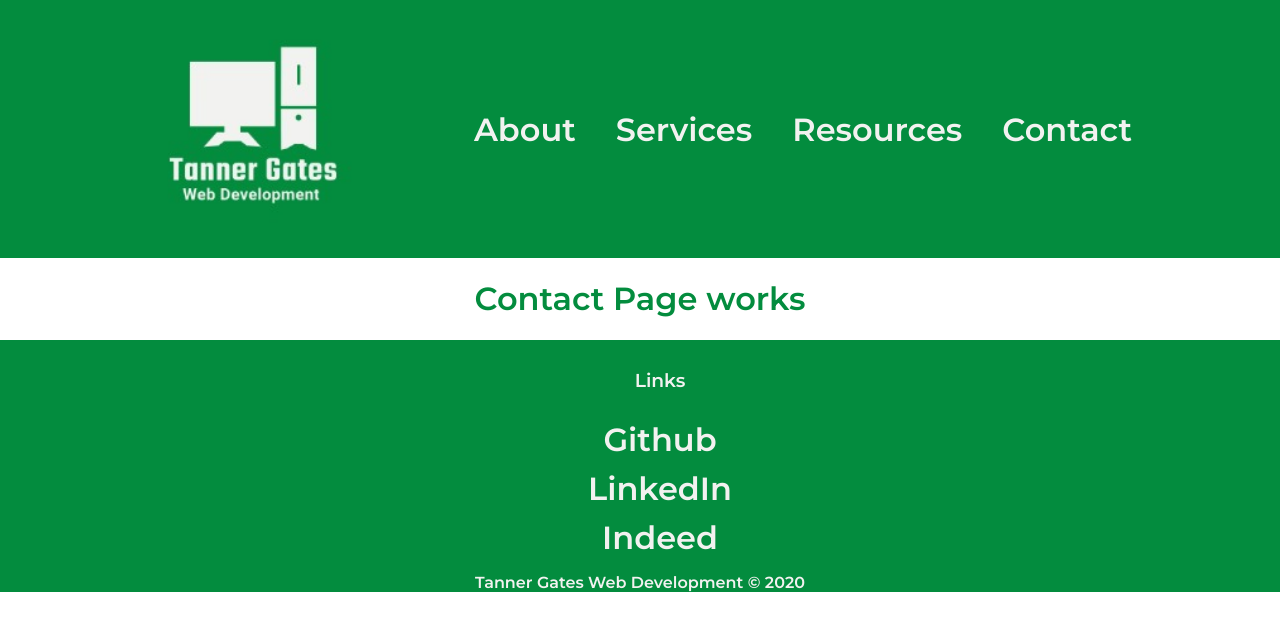
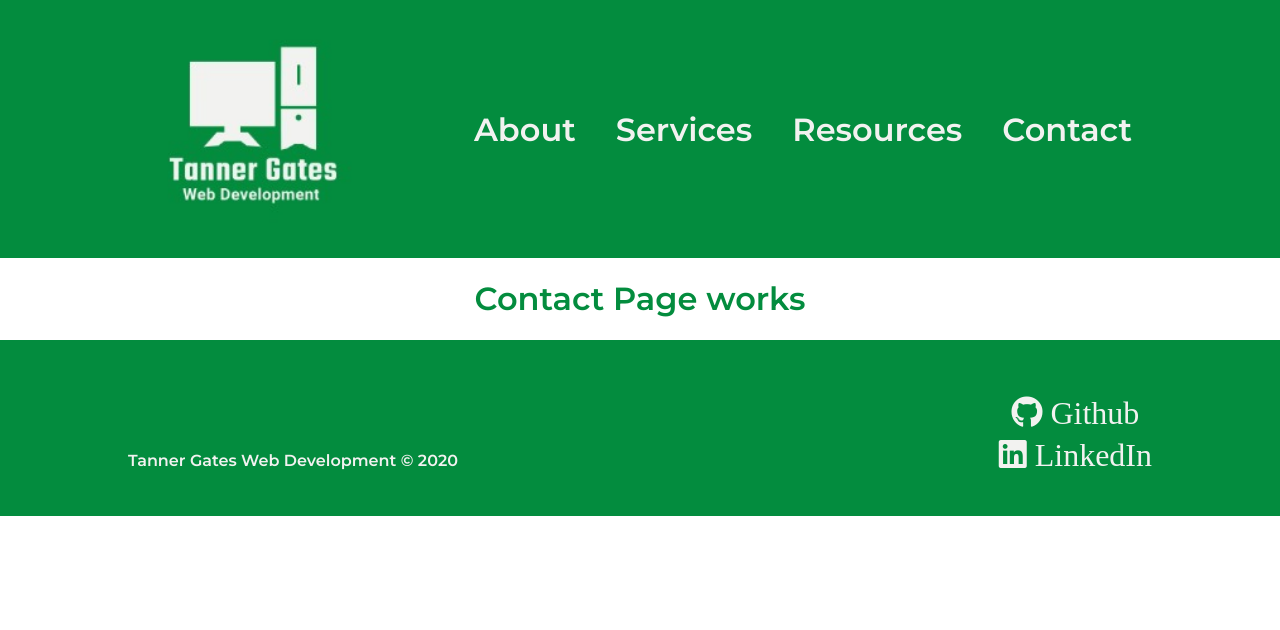
Before and after one commit to tmoney88/tanner-gates-web-development, a React (Create React App) app: page /contact in a window 1280 px wide. Shown: the top 630 px of the page. Built offline with nearby package versions, Linux system fonts and the light colour scheme.

Commit message:
Import font-awesome and include github and linkedin icons and add links

```diff
--- a/public/index.html
+++ b/public/index.html
@@ -17,6 +17,13 @@
       rel="stylesheet"
     />
 
+    <link
+      rel="stylesheet"
+      href="https://use.fontawesome.com/releases/v5.13.0/css/all.css"
+      integrity="sha384-Bfad6CLCknfcloXFOyFnlgtENryhrpZCe29RTifKEixXQZ38WheV+i/6YWSzkz3V"
+      crossorigin="anonymous"
+    />
+
     <title>tannergates</title>
   </head>
   <body>
--- a/src/components/Footer.js
+++ b/src/components/Footer.js
@@ -3,22 +3,28 @@ import React from "react";
 function Footer() {
   return (
     <footer>
-      <div className="container">
+      <div className="container footer-flex">
+        <p>Tanner Gates Web Development &copy; 2020</p>
         <ul>
           <li>
-            <h3>Links</h3>
+            <a
+              href="https://github.com/tmoney88"
+              target="_blank"
+              className="fab fa-github"
+            >
+              &nbsp;Github
+            </a>
           </li>
           <li>
-            <a href="#">Github</a>
-          </li>
-          <li>
-            <a href="#">LinkedIn</a>
-          </li>
-          <li>
-            <a href="#">Indeed</a>
+            <a
+              href="https://www.linkedin.com/in/tanner-gates-08493a160/"
+              target="_blank"
+              className="fab fa-linkedin"
+            >
+              &nbsp;LinkedIn
+            </a>
           </li>
         </ul>
-        <p>Tanner Gates Web Development &copy; 2020</p>
       </div>
     </footer>
   );
```
